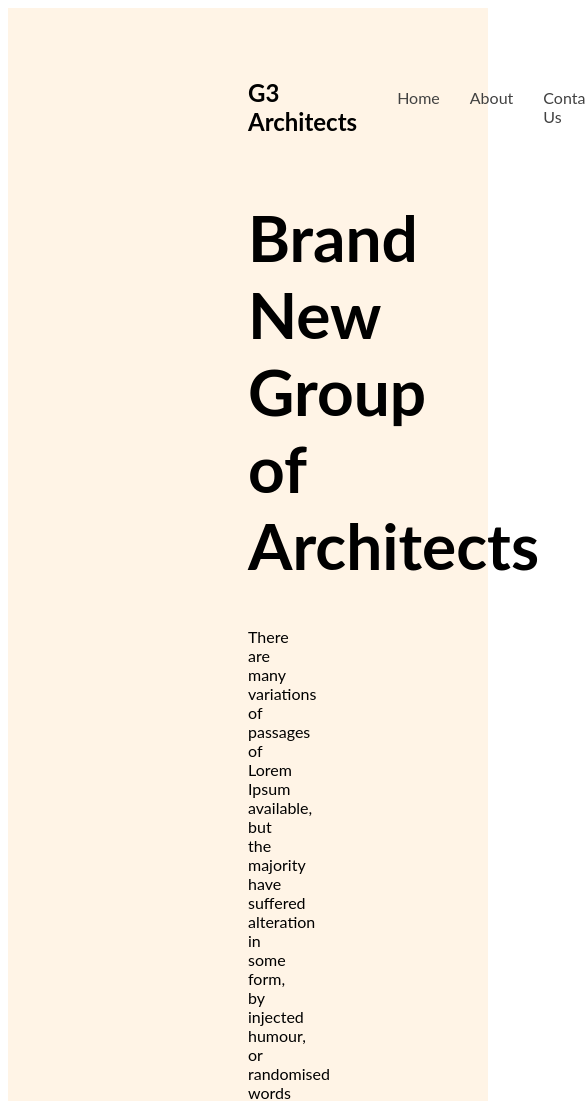
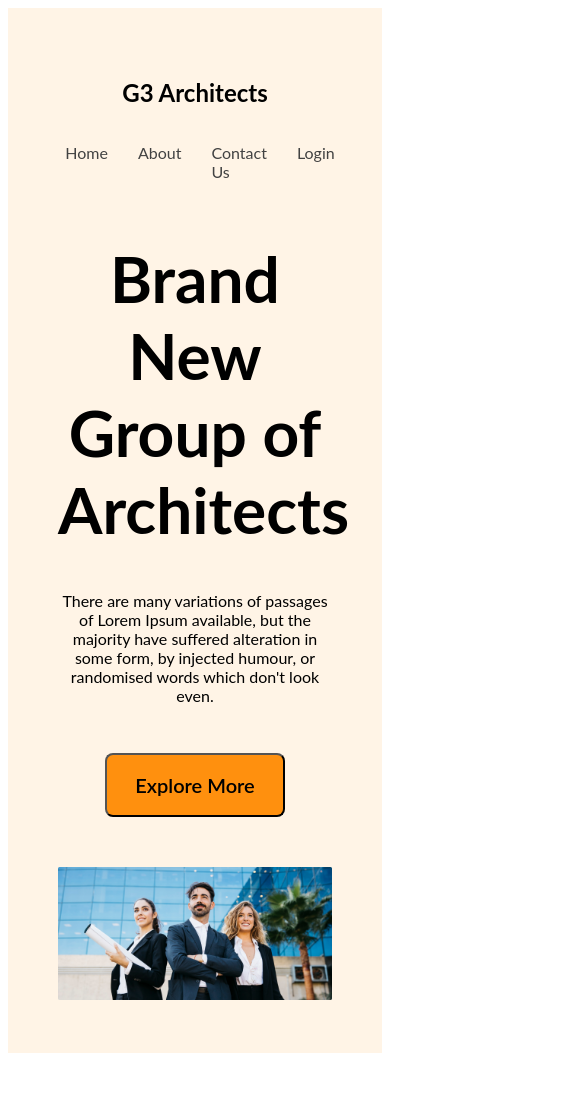
Before and after one commit to sujon157/g3-architects-website, a plain HTML site: page index.html in a window 390 px wide. Shown: the top 1101 px of the page, 585 px wide, since content can reach past the window. After the commit the page ends 1061 px from the top, so only its background shows below. Drawn offline with Linux system fonts and the light colour scheme.

Commit message:
Finished header section with responsive mobile and tablet device

```diff
--- a/styles/architects.css
+++ b/styles/architects.css
@@ -10,12 +10,13 @@
 
 .btn-primary {
 
-    font-size: 1.4rem;
+    font-size: 1.25rem;
     font-weight: 600;
     width: 180px;
     height: 64px;
-
+    background-color: #FF900E;
     border-radius: 8px;
+    margin: 32px 0 50px 0;
 }
 
 /* Header styles */
@@ -79,6 +80,28 @@ nav-title {
 
     font-size: 1rem;
     font-weight: 400;
+}
+.banner img{
+    width: 100%;
+}
+/* Responsive media queries:Mobile  device */
+@media screen and (max-width:576px){
+
+   header{
+    padding: 50px;
+   }
+   nav {
+    flex-direction: column;
+   }
+}
 
 
+/* Responsive media queries:Medium  device>>Tablet */
+@media screen and (min-width:576px) and  (max-width:992px){
+        header{
+            padding:20px;
+        }
+    nav {
+        flex-direction: column;
+    }
 }
```
